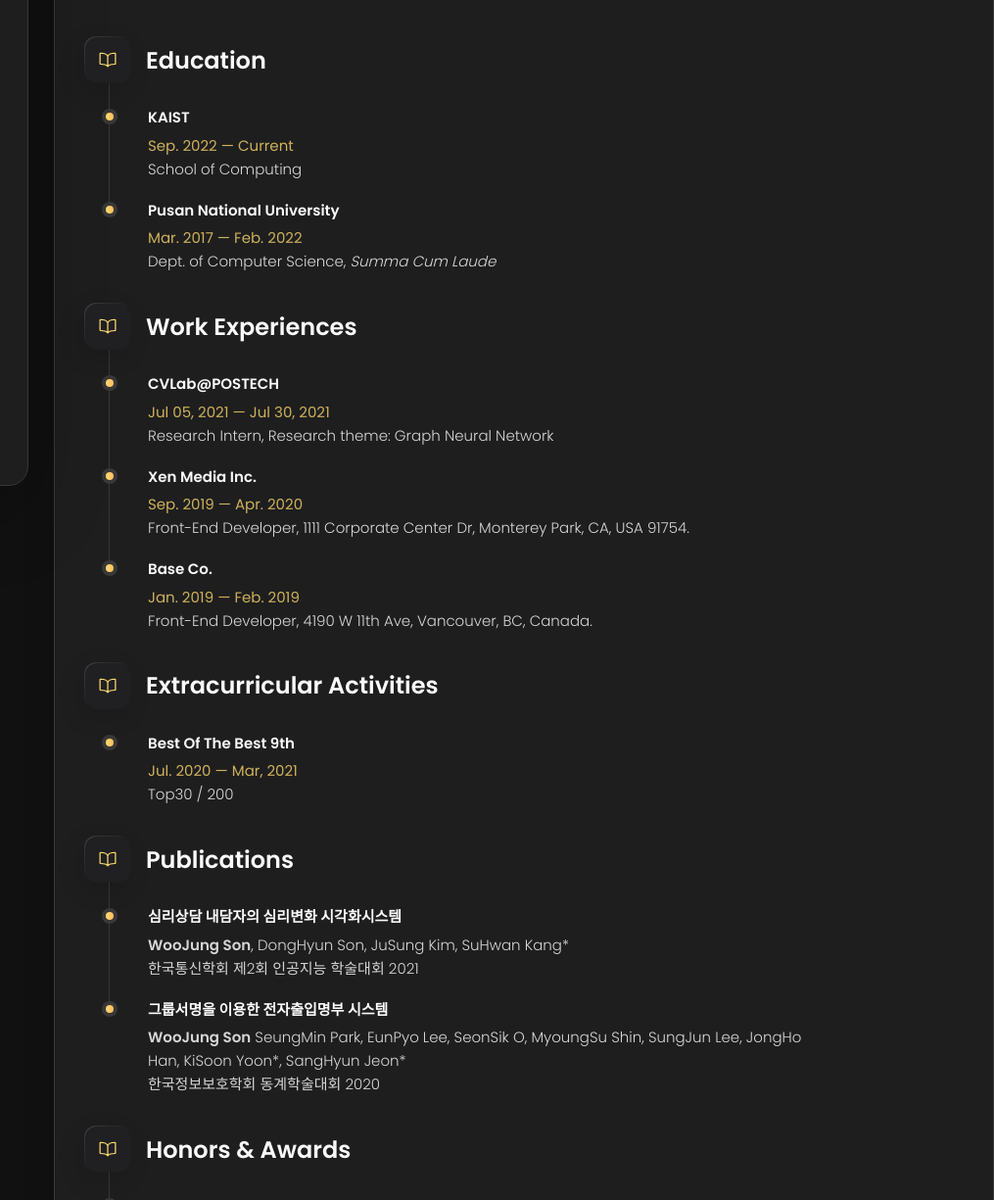
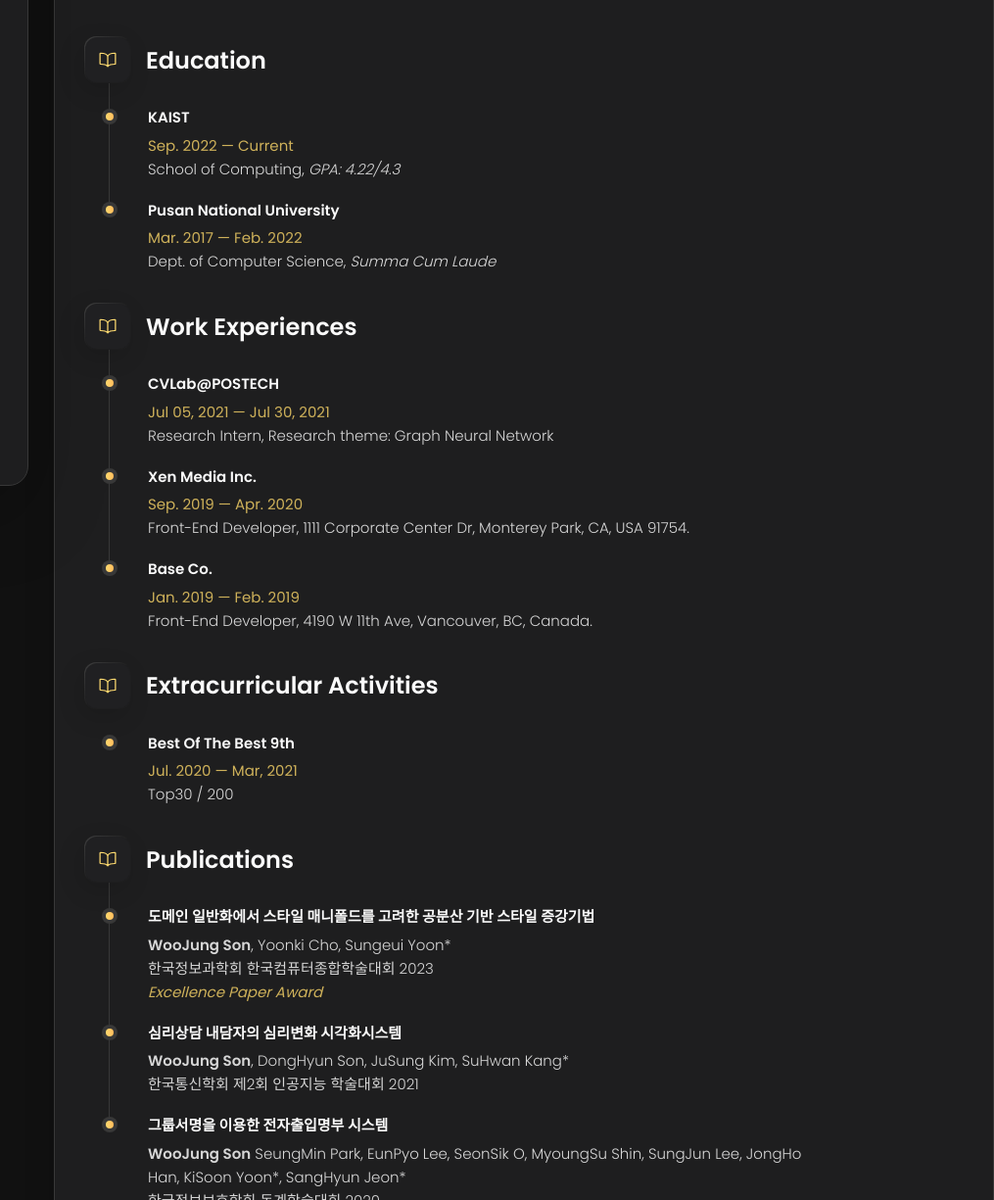
Before and after one commit to handfriendship/woojungson.github.io, a plain HTML site: page index.html in a window 1280 px wide. Shown: the part 327-1552 px from the top of the page at 98% size, 265-1280 px from the left. Drawn offline with nearby package versions, Linux system fonts and the light colour scheme.

Commit message:
career updated

```diff
--- a/assets/css/style.css
+++ b/assets/css/style.css
@@ -803,6 +803,11 @@
   line-height: 1.6;
 }
 
+/* Edited by WJ */
+/* .timeline-list .badge-red {font-style: oblique; color:white; background-color: rgb(241, 90, 90); border-radius: 10px; display: inline;} */
+.timeline-list .badge-red {font-style: oblique;}
+/* Endof Edit */
+
 .timeline-item:not(:last-child)::before {
   content: "";
   position: absolute;
--- a/index.html
+++ b/index.html
@@ -250,7 +250,7 @@
               <span>Sep. 2022 — Current</span>
 
               <p class="timeline-text">
-                School of Computing
+                School of Computing, <i>GPA: 4.22/4.3</i>
               </p>
 
             </li>
@@ -362,6 +362,18 @@
           </div>
 
           <ol class="timeline-list">
+
+            <li class="timeline-item">
+
+              <h4 class="h4 timeline-item-title">도메인 일반화에서 스타일 매니폴드를 고려한 공분산 기반 스타일 증강기법</h4>
+
+              <p class="timeline-text">
+                <b>WooJung Son</b>, Yoonki Cho, Sungeui Yoon*<br/>
+                한국정보과학회 한국컴퓨터종합학술대회 2023
+              </p>
+              <span class="badge-red">Excellence Paper Award</span>
+
+            </li>
 
             <li class="timeline-item">
 
@@ -611,7 +623,7 @@
               <span>Sep. 2022 — 현재</span>
 
               <p class="timeline-text">
-                전산학부
+                전산학부, <i>4.22/4.3</i>
               </p>
 
             </li>
@@ -723,6 +735,18 @@
           </div>
 
           <ol class="timeline-list">
+
+            <li class="timeline-item">
+
+              <h4 class="h4 timeline-item-title">도메인 일반화에서 스타일 매니폴드를 고려한 공분산 기반 스타일 증강기법</h4>
+
+              <p class="timeline-text">
+                <b>손우정</b>, 조윤기, 윤성의*<br/>
+                한국정보과학회 한국컴퓨터종합학술대회 2023
+              </p>
+              <span class="badge-red">우수논문상</span>
+
+            </li>
 
             <li class="timeline-item">
 
```
